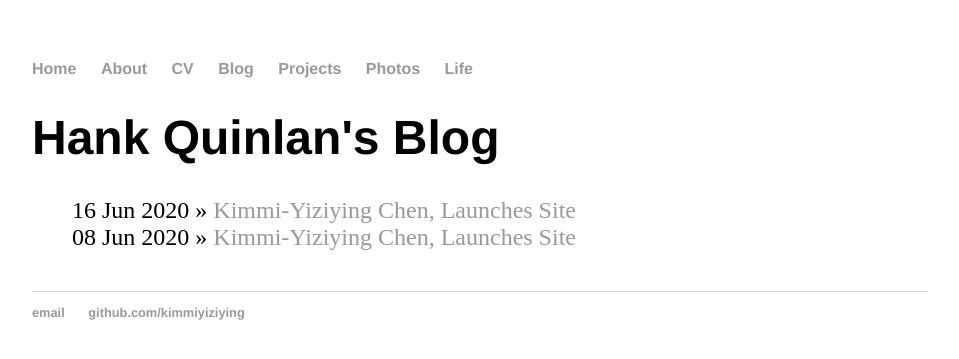
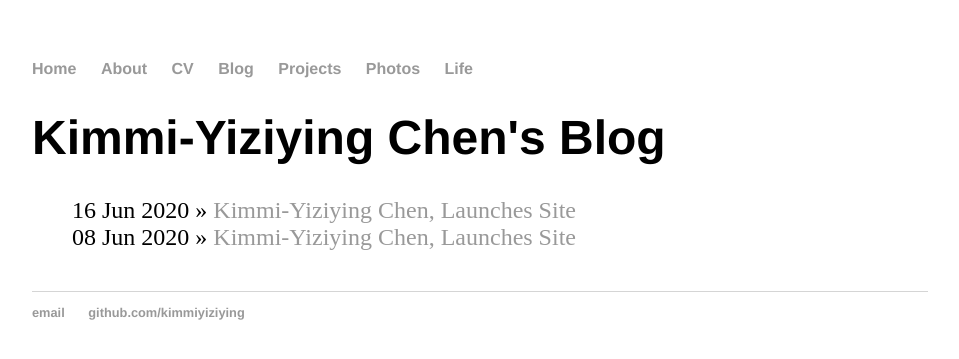
Before and after one commit to kimmiyiziying/kimmi-yiziyingchen, a Jekyll site: the page built from blog/index.html, in a window 1280 px wide. Shown: the top 359 px of the page, without its empty margins (160-1119 px from the left). Built offline with Jekyll 4.4.1, drawn with Linux system fonts in a browser that asks for light colours.

Commit message:
Update index.html

```diff
--- a/blog/index.html
+++ b/blog/index.html
@@ -1,6 +1,6 @@
 ---
 layout: default
-title: Hank Quinlan's Blog
+title: Kimmi-Yiziying Chen's Blog
 ---
 	<h1>{{ page.title }}</h1>
 	<ul class="posts">
```
